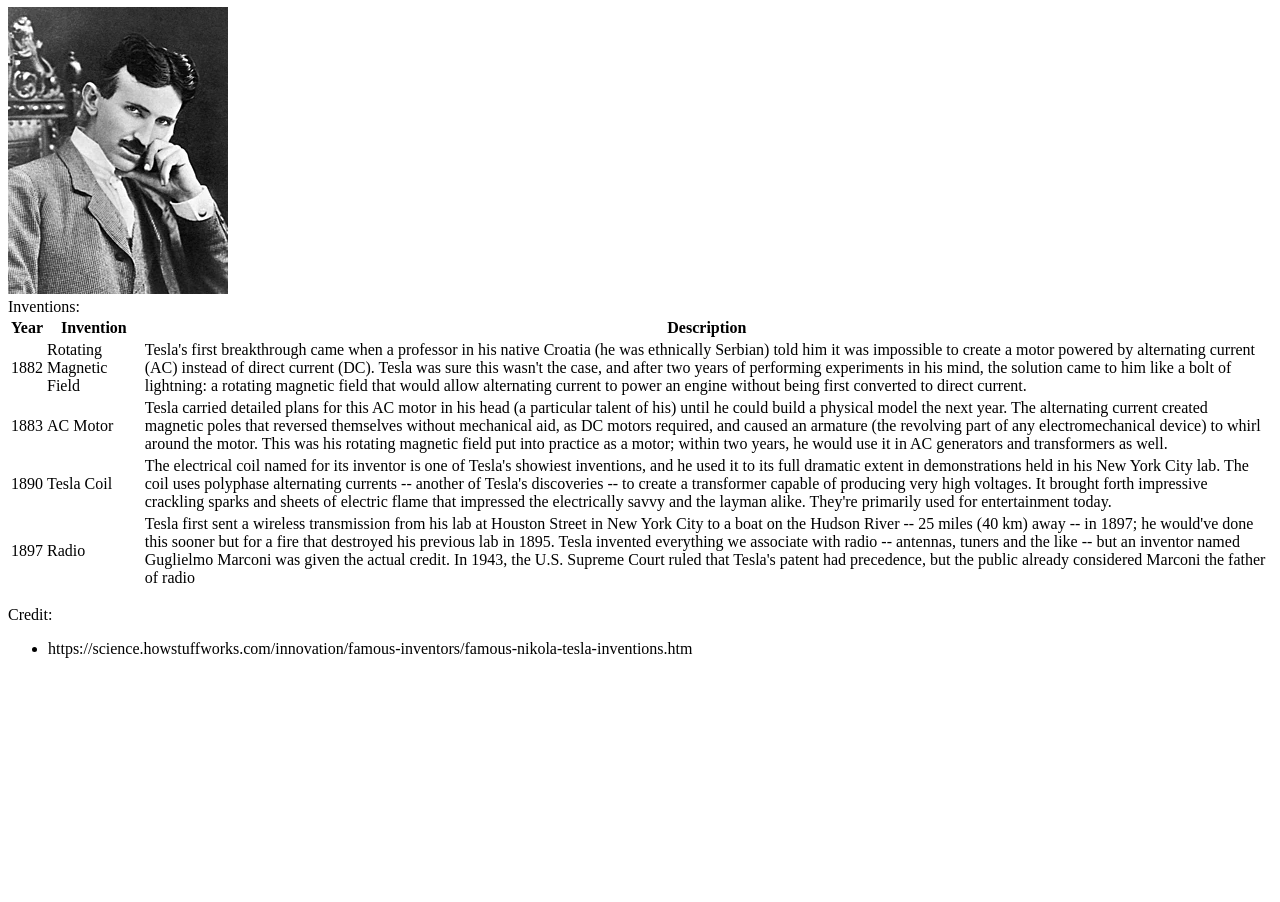
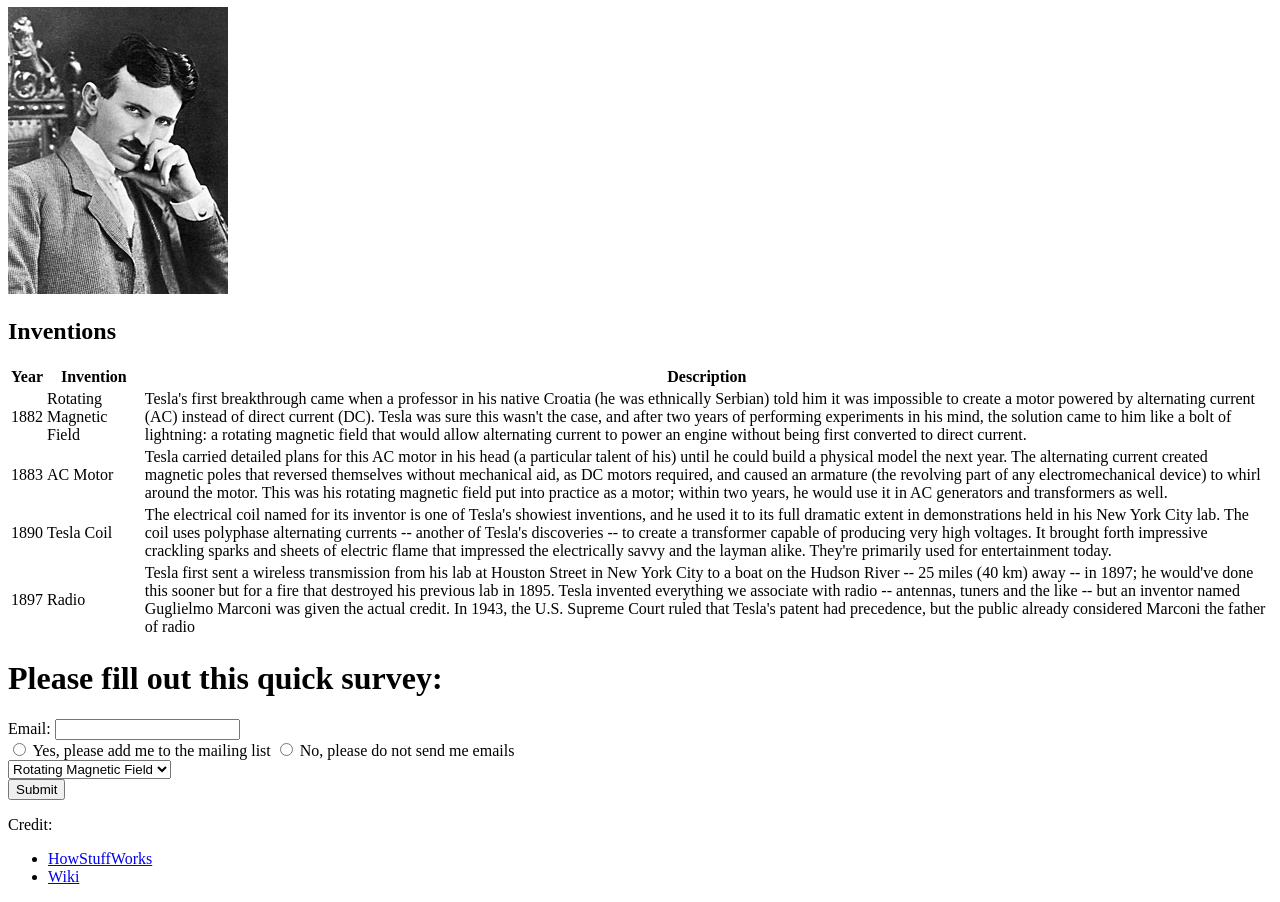
Before and after one commit to dylanPMurphy/Fake-Blog, a plain HTML site: page index.html in a window 1280 px wide. Shown: the part 73-975 px from the top of the page. Before the commit the page ends 800 px from the top, so only its background shows below. Drawn offline with Linux system fonts and the light colour scheme.

Commit message:
Finished

```diff
--- a/index.html
+++ b/index.html
@@ -3,25 +3,29 @@
 <head>
     <meta charset="UTF-8">
     <meta name="viewport" content="width=device-width, initial-scale=1.0">
-    <title>Nicola Tesla</title>
+    <title>Nikola Tesla</title>
 
 </head>
 <body>
 
 
-    <h1>Nicola Tesla (1856-1943)</h1>
+    <h1>Nikola Tesla (1856-1943)</h1>
 
     <div>
 
 
     <img  src="tesla.JPG" />
     <br>
-    <table>Inventions:
-        <tr>
+    <h2>Inventions</h2>
+    <table>
+
+        <thead>
             <th>Year</th>
             <th>Invention</th>
             <th>Description</th>
-        </tr>
+        </thead>
+
+        <tbody>
             <tr>
                 <td>1882</td>
                 <td>Rotating Magnetic Field</td>
@@ -42,17 +46,43 @@
                 <td>Radio</td>
                 <td>Tesla first sent a wireless transmission from his lab at Houston Street in New York City to a boat on the Hudson River -- 25 miles (40 km) away -- in 1897; he would've done this sooner but for a fire that destroyed his previous lab in 1895. Tesla invented everything we associate with radio -- antennas, tuners and the like -- but an inventor named Guglielmo Marconi was given the actual credit. In 1943, the U.S. Supreme Court ruled that Tesla's patent had precedence, but the public already considered Marconi the father of radio</td>
             </tr>
+        </tbody>
+
     </table>
 
     </div>
 
+    <h1>Please fill out this quick survey:</h1>
 
+    <form>
+
+        <label for="email">Email:</label>
+        <input type="text" id="email" name="email">
+        <br>
+
+        <input type="radio" name="maillist" id="yes">
+        <label for="yes">Yes, please add me to the mailing list</label>
+
+        <input type="radio" name="maillist" id="no">
+        <label for="no">No, please do not send me emails</label>
+        <br>
+        <select name="fav" id="fav">
+            <option value="RMF">Rotating Magnetic Field</option>
+            <option value="AC">AC Motor</option>
+            <option value="Coil">Tesla Coil</option>
+            <option value="Radio">Radio</option>
+
+        </select>
+        <br>
+        <input type="submit" value="Submit">
+    </form>
 
 
 
     <p>Credit:</p>
     <ul>
-        <li>https://science.howstuffworks.com/innovation/famous-inventors/famous-nikola-tesla-inventions.htm</li>
+        <li><a href="https://science.howstuffworks.com/innovation/famous-inventors/famous-nikola-tesla-inventions.htm">HowStuffWorks</a></li>
+        <li><a href="https://en.wikipedia.org/wiki/Nikola_Tesla">Wiki</a></li>
     </ul>
 </body>
 </html>
```
Lines whose indentation alone changed are shown as unchanged.
